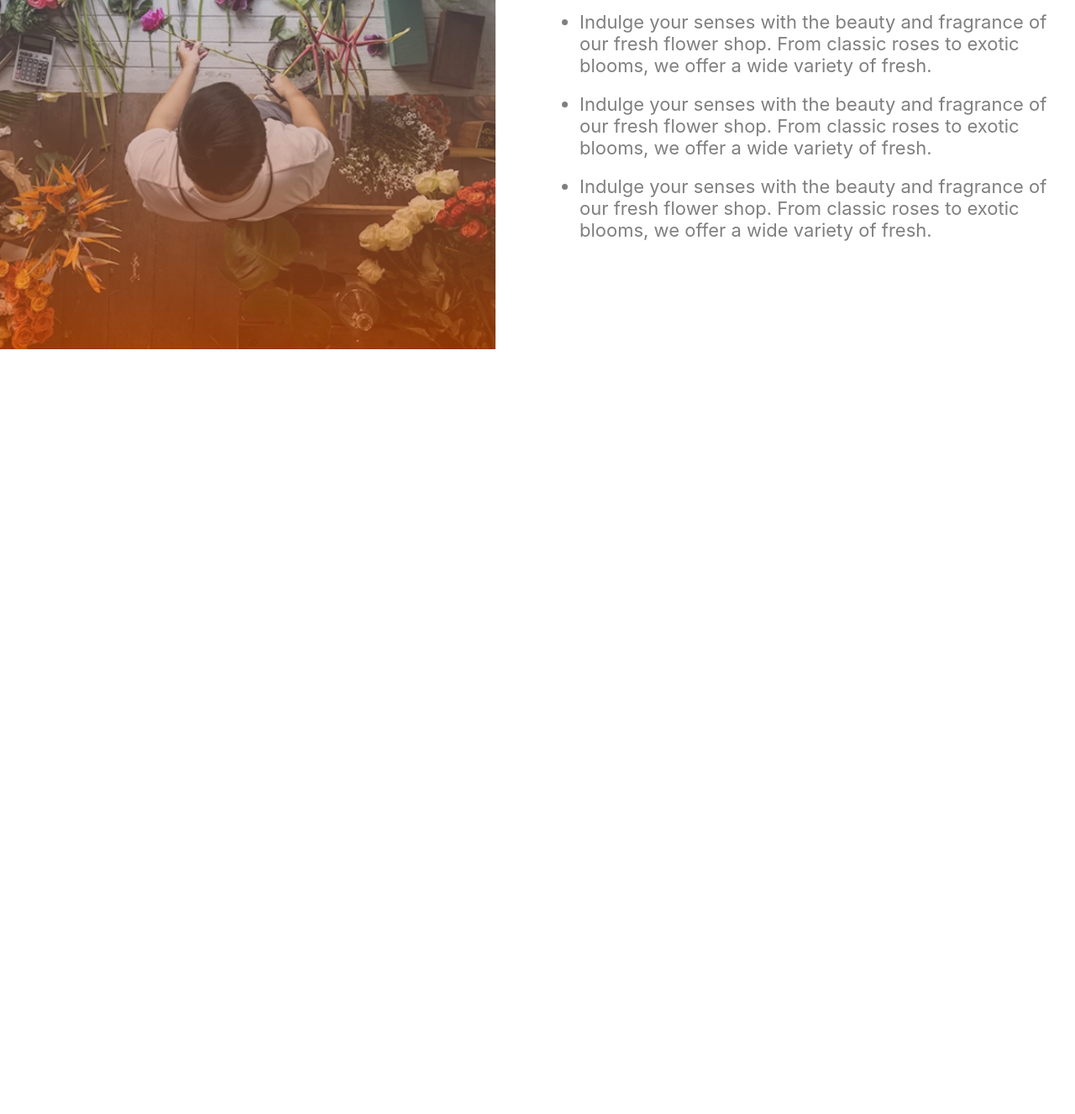
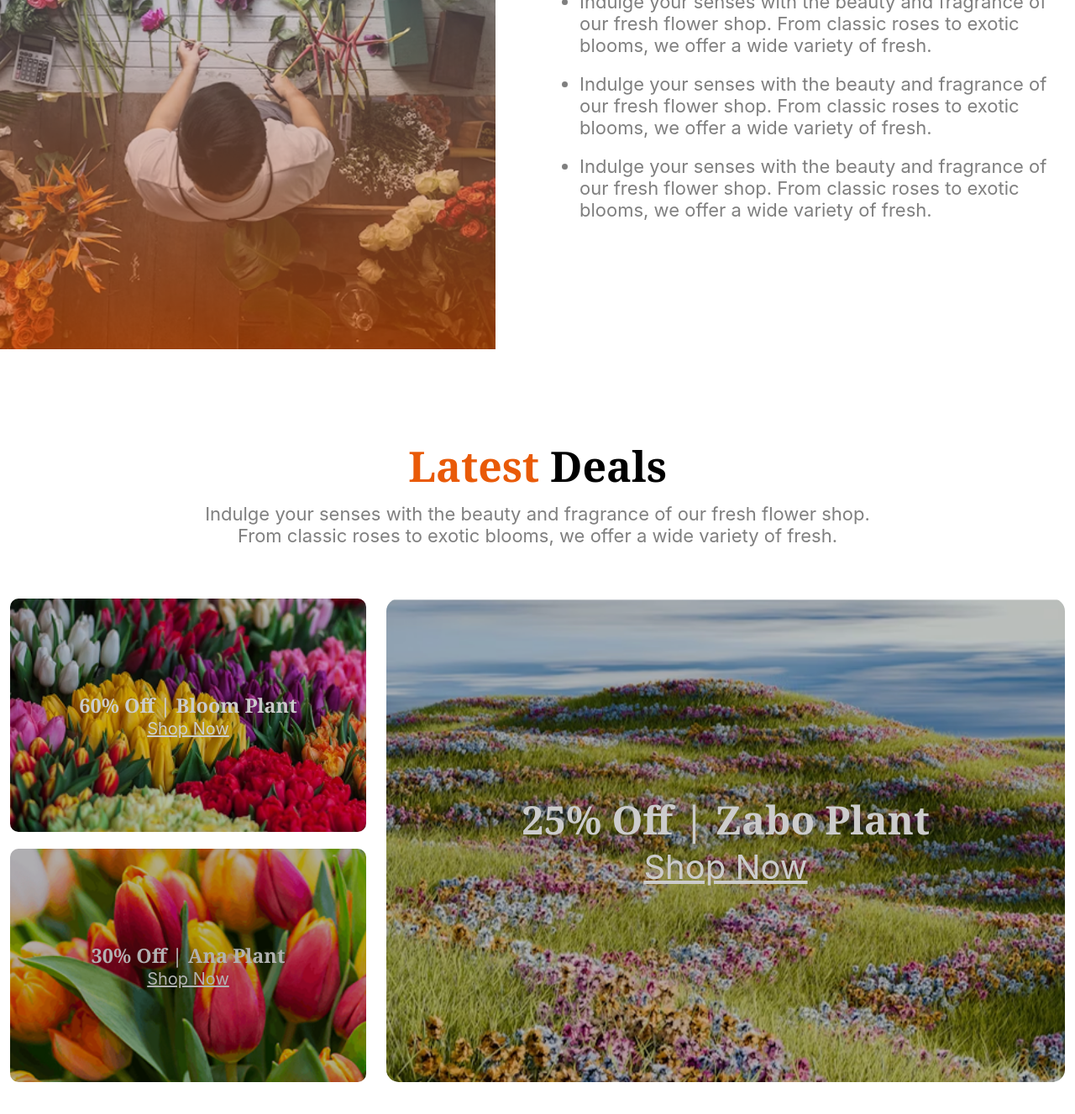
Before and after one commit to stackdaemon/assigment2, a plain HTML site: page index.html in a window 1280 px wide. Shown: the part 2234-3561 px from the top of the page at 84% size. Before the commit the page ends 2655 px from the top, so only its background shows below. Drawn offline with Linux system fonts and the light colour scheme.

Commit message:
added latest deal section with title and subtitle and card layout

```diff
--- a/css/style.css
+++ b/css/style.css
@@ -199,3 +199,103 @@
     top: 1950px;
     left: 770px;
 }
+
+/* Latest Deals */
+.deals-container {
+    text-align: center;
+    margin-top: 100px;
+}
+
+.desls-title {
+    margin-bottom: 10px;
+}
+
+/* Latest Deals */
+
+.collage-container {
+    display: flex;
+    margin: 70px 0;
+    height: 600px;
+    width: 100%;
+    margin: 0 auto;
+    margin-top: 50px;
+    margin-bottom: 50px;
+}
+
+.flower-bg-1 {
+    background-image: url(../assets/deal-bloom.png);
+    width: 100%;
+    height: 50%;
+    border-radius: 10px;
+    background-size: cover;
+    background-repeat: no-repeat;
+    display: flex;
+    flex-direction: column;
+    align-items: center;
+    justify-content: center;
+    color: white;
+    font-size: 1.25rem;
+    filter: brightness(80%);
+}
+
+.flower-bg-2 {
+    background-image: url(../assets/deal-ana.png);
+    width: 100%;
+    height: 50%;
+    border-radius: 10px;
+    background-size: cover;
+    background-repeat: no-repeat;
+    display: flex;
+    flex-direction: column;
+    align-items: center;
+    justify-content: center;
+    color: white;
+    font-size: 1.25rem;
+    filter: brightness(70%);
+}
+
+.flower-bg-3 {
+    background-image: url(../assets/zabo.png);
+    background-repeat: no-repeat;
+    background-size: cover;
+    width: 100%;
+    height: 100%;
+    border-radius: 15px;
+    display: flex;
+    flex-direction: column;
+    align-items: center;
+    justify-content: center;
+    color: white;
+    font-size: 2.5rem;
+    filter: brightness(80%);
+}
+
+.left-images {
+    height: 100%;
+    width: 35%;
+    padding: 12px;
+    display: flex;
+    flex-direction: column;
+    gap: 20px;
+}
+
+.right-images {
+    height: 100%;
+    width: 65%;
+    padding: 12px;
+}
+
+.flower-bg-1 a {
+    color: white;
+    font-family: "Inter", sans-serif;
+}
+
+.flower-bg-2 a {
+    color: white;
+    font-family: "Inter", sans-serif;
+}
+
+.flower-bg-3 a {
+    color: white;
+    font-family: "Inter", sans-serif;
+}
--- a/index.html
+++ b/index.html
@@ -209,7 +209,7 @@
           <img id="trusted-badge" src="./assets/trusted-badge.png" alt="" />
         </div>
         <div class="right-lover">
-          <h2 class="flowers_right_title section-title">
+          <h2 class="flowers_right section-title">
             Flower & Plants Lover
           </h2>
           <ul class="list-items section-description">
@@ -232,6 +232,39 @@
         </div>
       </section>
 
+      <!-- Latest Deals -->
+      <section class="latest-deals container">
+        <div class="deals-container">
+          <h2 class="desls-title section-title">
+          <span class="color-title">Latest</span> Deals
+        </h2>
+        <p class="section-description">
+          Indulge your senses with the beauty and fragrance of our fresh flower
+          shop. <br />
+          From classic roses to exotic blooms, we offer a wide variety of fresh.
+        </p>
+        </div>
+
+        <div class="collage-container">
+         <div class="left-images">
+            <div class="flower-bg-1">
+              <h3>60% Off | Bloom Plant</h3>
+              <a href="">Shop Now</a>
+            </div>
+
+            <div class="flower-bg-2">
+              <h3>30% Off | Ana Plant</h3>
+              <a href="">Shop Now</a>
+            </div>
+          </div>
+
+          <div class="right-images">
+            <div class="flower-bg-3">
+            <h3>25% Off | Zabo Plant</h3>
+            <a href="">Shop Now</a>
+          </div>
+        </div>
+      </section>
 
 
   </main>
```
